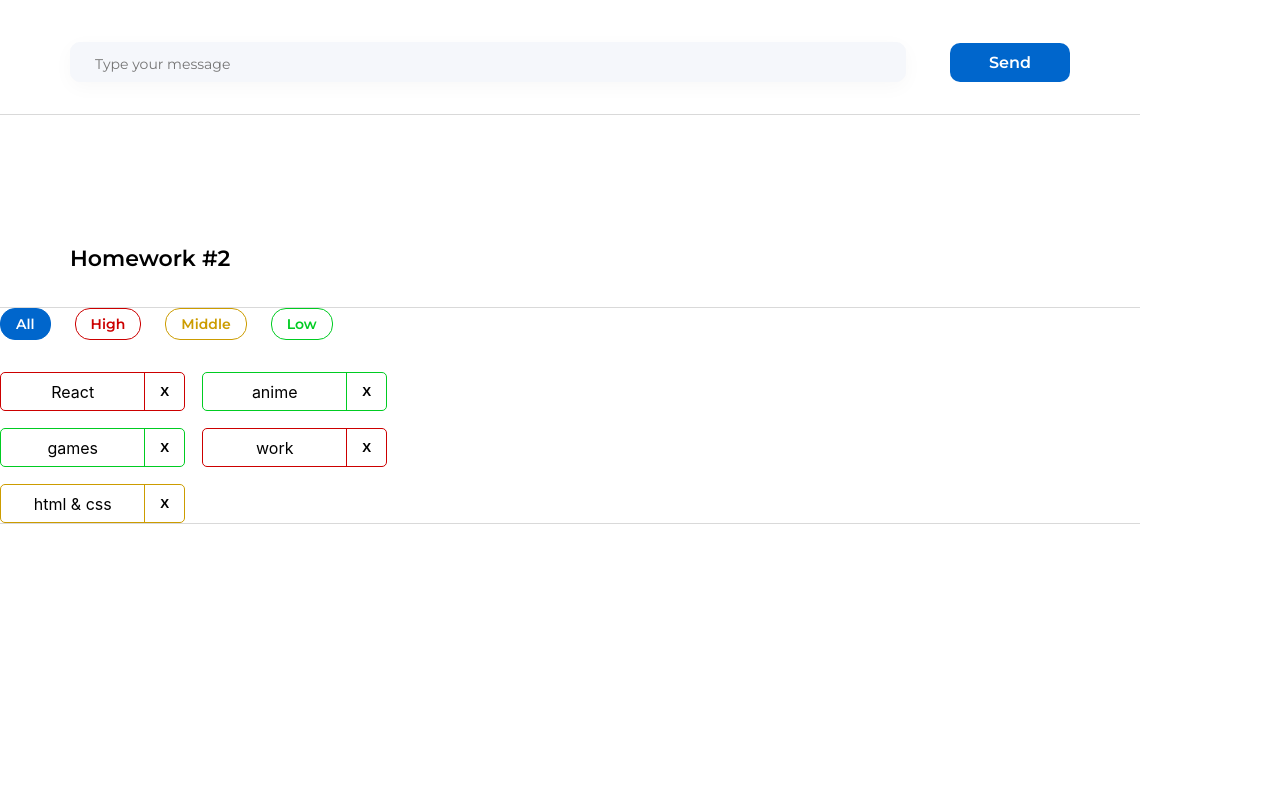
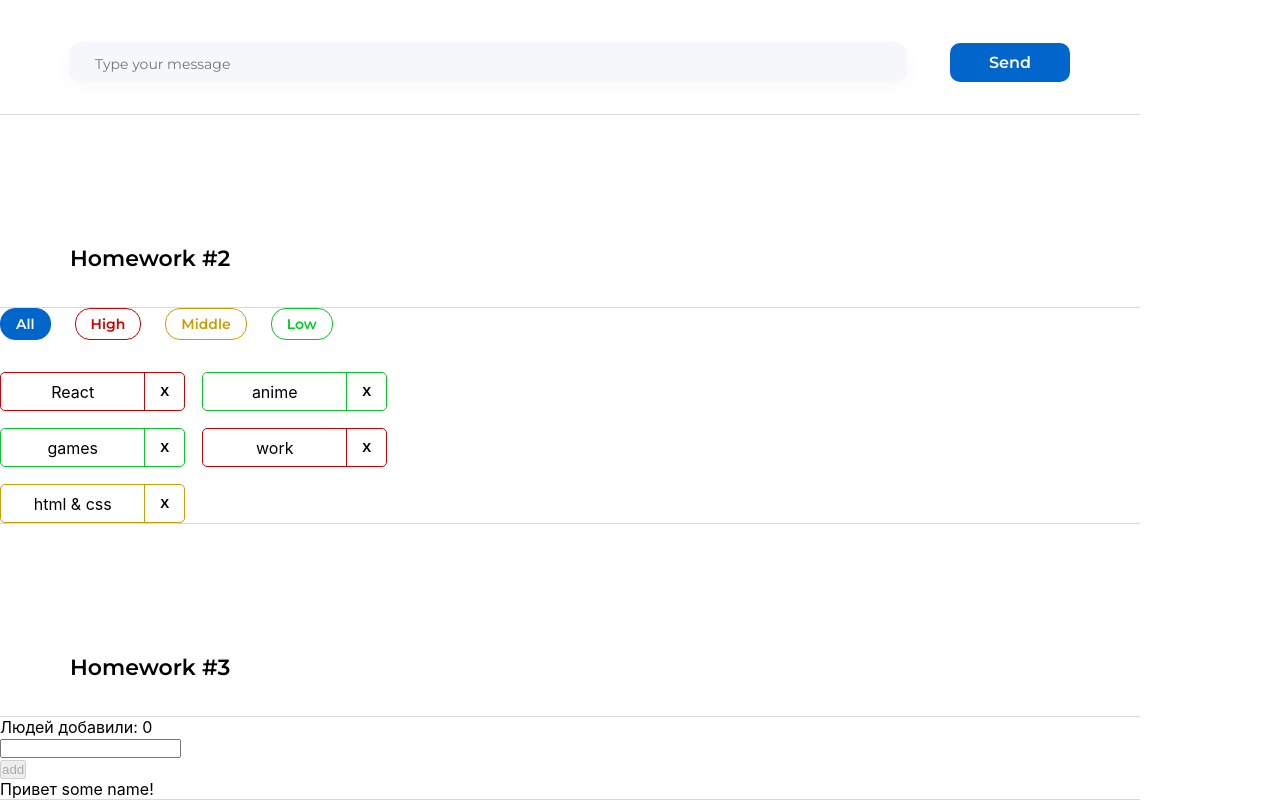
Before and after one commit to Vladseme2012/hws2-master, a React (Create React App) app: page /#/pre-junior in a window 1280 px wide. Shown: the part 420-1220 px from the top of the page. Before the commit the page ends 944 px from the top, so only its background shows below. Built offline with nearby package versions, Linux system fonts and the light colour scheme.

Commit message:
started work with task HW3

```diff
--- a/src/s1-main/App.tsx
+++ b/src/s1-main/App.tsx
@@ -1,21 +1,21 @@
-import React from 'react'
-import s from './App.module.css'
-import HW1 from '../s2-homeworks/hw01/HW1'
+import React from 'react';
+import s from './App.module.css';
+import HW1 from '../s2-homeworks/hw01/HW1';
 import HW2 from '../s2-homeworks/hw02/HW2';
+import HW3 from '../s2-homeworks/hw03/HW3';
 
 function App() {
     return (
         <div className={s.App}>
             <HW1/>
             <HW2/>
+            <HW3/>
             {/*раскомментировать по ходу выполнения*/}
-            {/*<HW3/>*/}
             {/*<HW4/>*/}
-
             {/*при выполнении дз 5 и более - закомментировать здесь дз 1-4, так как они есть внутри дз 5*/}
             {/*<HW5/>*/}
         </div>
-    )
+    );
 }
 
-export default App
+export default App;
--- a/src/s2-homeworks/hw03/HW3.tsx
+++ b/src/s2-homeworks/hw03/HW3.tsx
@@ -1,10 +1,9 @@
-import React, { useState } from 'react'
-import { v1 } from 'uuid'
-import s2 from '../../s1-main/App.module.css'
-import GreetingContainer from './GreetingContainer'
+import React, {Dispatch, SetStateAction, useState} from 'react';
+import {v1} from 'uuid';
+import s2 from '../../s1-main/App.module.css';
+import GreetingContainer from './GreetingContainer';
 
 /*
-* 1 - описать тип UserType
 * 2 - указать нужный тип в useState с users
 * 3 - дописать типы и логику функции pureAddUserCallback и проверить её тестами
 * 4 - в файле GreetingContainer.tsx дописать типизацию пропсов
@@ -19,22 +18,28 @@ import GreetingContainer from './GreetingContainer'
 
 // types
 export type UserType = {
-    _id: any // need to fix any
-    name: any // need to fix any
+    _id: string,
+    name: string,
 }
 
-export const pureAddUserCallback = (name: any, setUsers: any, users: any) => { // need to fix any
-    const user = { // need to fix
-    }
-    setUsers([...users, user])
-}
+export type PureAddUserCallbackType = (name: string, setUsers: Dispatch<SetStateAction<UserType[]>>, users: UserType[]) => void;
+
+export const pureAddUserCallback: PureAddUserCallbackType = (name: string, setUsers: Dispatch<SetStateAction<UserType[]>>, users: UserType[]) => {
+    const userId: string = v1();
+    const user: UserType = {
+        _id: userId,
+        name: name,
+    };
+
+    setUsers([...users, user]);
+};
 
 const HW3 = () => {
-    const [users, setUsers] = useState<any>([]) // need to fix any
+    const [users, setUsers] = useState<UserType[]>([]);
 
-    const addUserCallback = (name: any) => { // need to fix any
-        pureAddUserCallback(name, setUsers, users)
-    }
+    const addUserCallback = (name: string) => { // need to fix any
+        pureAddUserCallback(name, setUsers, users);
+    };
 
     return (
         <div id={'hw3'}>
@@ -48,7 +53,7 @@ const HW3 = () => {
                 />
             </div>
         </div>
-    )
-}
+    );
+};
 
-export default HW3
+export default HW3;
```
